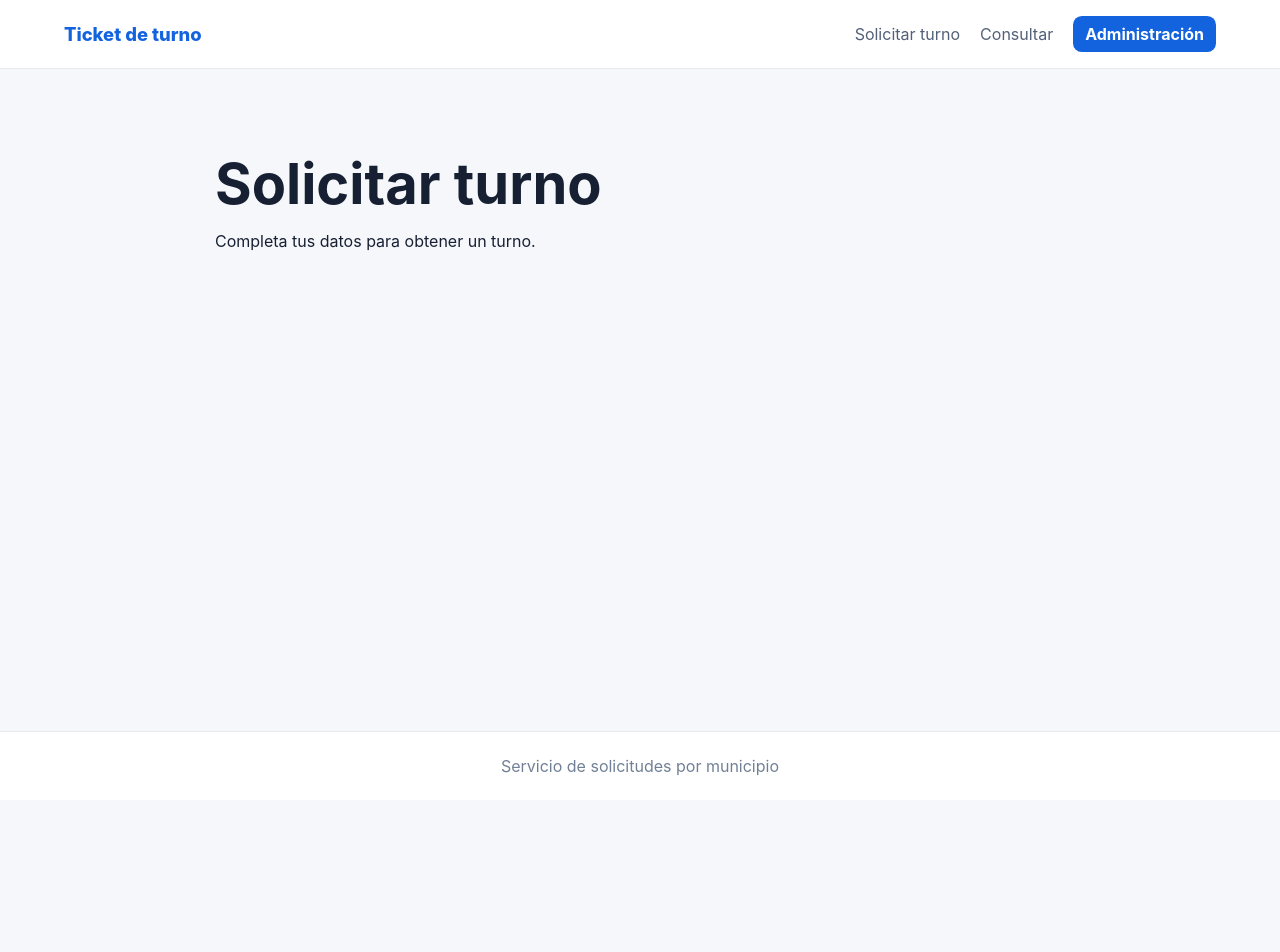
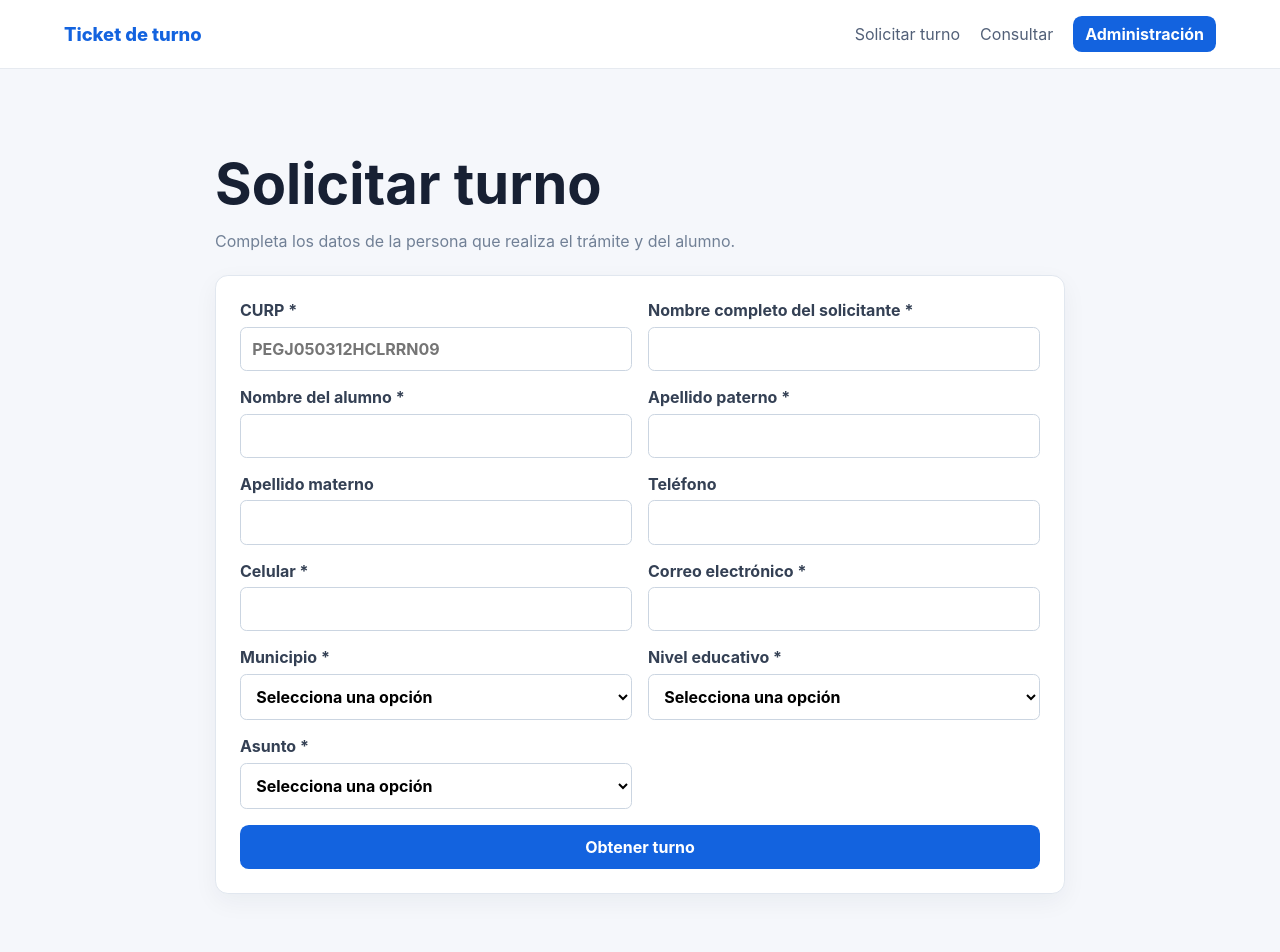
Before and after one commit to miwaangel/parcial2_proyecto_web, a React app in the folder frontend/: page /solicitar in a window 1280 px wide. Shown: the top 952 px of the page. Before the commit the page ends 800 px from the top, so only its background shows below. Built offline with nearby package versions, Linux system fonts and the light colour scheme; no server answers; the HTML template or start-up script is replaced by a standard one.

Commit message:
issue 17

```diff
--- a/frontend/src/App.css
+++ b/frontend/src/App.css
@@ -12,4 +12,8 @@
 .stat { padding: 1.25rem; background: #fff; border: 1px solid #e1e7ef; border-radius: .7rem; }
 .stat strong { display: block; font-size: 2rem; margin-top: .5rem; }
 .catalog-grid { display: grid; grid-template-columns: repeat(3, 1fr); gap: 1rem; }
+.form-grid { display: grid; grid-template-columns: repeat(2, 1fr); gap: 1rem; }
+.success-card { border-top: 4px solid #087443; }
+.result-details { display: grid; gap: .35rem; margin-top: 1.25rem; padding: 1rem; background: #f5f7fb; border-radius: .5rem; }
 @media (max-width: 700px) { .stat-grid, .catalog-grid { grid-template-columns: 1fr; } }
+@media (max-width: 700px) { .form-grid { grid-template-columns: 1fr; } }
--- a/frontend/src/pages/PublicRequestPage.jsx
+++ b/frontend/src/pages/PublicRequestPage.jsx
@@ -1,3 +1,70 @@
+import { useEffect, useState } from 'react'
+import { Link } from 'react-router-dom'
+import { crearSolicitud } from '../services/solicitudService'
+import { listarCatalogo } from '../services/catalogoService'
+
+const initialForm = {
+  curp: '', nombreCompleto: '', nombre: '', paterno: '', materno: '',
+  telefono: '', celular: '', correo: '', municipioId: '', nivelId: '', asuntoId: '',
+}
+
 export default function PublicRequestPage() {
-  return <section className="form-page"><h1>Solicitar turno</h1><p>Completa tus datos para obtener un turno.</p></section>
+  const [form, setForm] = useState(initialForm)
+  const [catalogos, setCatalogos] = useState({ municipios: [], niveles: [], asuntos: [] })
+  const [result, setResult] = useState(null)
+  const [error, setError] = useState('')
+  const [loading, setLoading] = useState(false)
+
+  useEffect(() => {
+    Promise.all(['municipios', 'niveles', 'asuntos'].map((tipo) => listarCatalogo(tipo)))
+      .then(([municipios, niveles, asuntos]) => setCatalogos({ municipios, niveles, asuntos }))
+      .catch((err) => setError(err.message))
+  }, [])
+
+  const update = (event) => {
+    const { name, value } = event.target
+    setForm((current) => ({ ...current, [name]: name === 'curp' ? value.toUpperCase() : value }))
+  }
+
+  async function submit(event) {
+    event.preventDefault(); setError(''); setLoading(true)
+    if (!/^[A-Z]{4}\d{6}[HM][A-Z]{5}[A-Z0-9]\d$/.test(form.curp)) {
+      setError('La CURP debe tener 18 caracteres y un formato válido'); setLoading(false); return
+    }
+    try { setResult(await crearSolicitud(form)) } catch (err) { setError(err.message) } finally { setLoading(false) }
+  }
+
+  if (result) return <section className="form-page narrow">
+    <div className="card success-card">
+      <p className="eyebrow">Solicitud registrada</p><h1>Tu turno es {result.turno}</h1>
+      <p>Guarda tu CURP y turno para consultar o modificar tu solicitud.</p>
+      <div className="result-details"><strong>{result.nombreCompleto}</strong><span>CURP: {result.curp}</span><span>Municipio: {result.municipio?.nombre}</span></div>
+      <div className="actions"><Link className="button" to="/consultar">Consultar solicitud</Link><button className="button secondary" onClick={() => { setResult(null); setForm(initialForm) }}>Nueva solicitud</button></div>
+    </div>
+  </section>
+
+  return <section className="form-page">
+    <h1>Solicitar turno</h1><p className="muted">Completa los datos de la persona que realiza el trámite y del alumno.</p>
+    <form className="card form" onSubmit={submit}>
+      <div className="form-grid">
+        <label>CURP *<input name="curp" required maxLength="18" value={form.curp} onChange={update} placeholder="PEGJ050312HCLRRN09" /></label>
+        <label>Nombre completo del solicitante *<input name="nombreCompleto" required value={form.nombreCompleto} onChange={update} /></label>
+        <label>Nombre del alumno *<input name="nombre" required value={form.nombre} onChange={update} /></label>
+        <label>Apellido paterno *<input name="paterno" required value={form.paterno} onChange={update} /></label>
+        <label>Apellido materno<input name="materno" value={form.materno} onChange={update} /></label>
+        <label>Teléfono<input name="telefono" inputMode="tel" value={form.telefono} onChange={update} /></label>
+        <label>Celular *<input name="celular" required inputMode="tel" value={form.celular} onChange={update} /></label>
+        <label>Correo electrónico *<input name="correo" required type="email" value={form.correo} onChange={update} /></label>
+        <Select name="municipioId" label="Municipio *" options={catalogos.municipios} value={form.municipioId} onChange={update} />
+        <Select name="nivelId" label="Nivel educativo *" options={catalogos.niveles} value={form.nivelId} onChange={update} />
+        <Select name="asuntoId" label="Asunto *" options={catalogos.asuntos} value={form.asuntoId} onChange={update} />
+      </div>
+      {error && <p className="error">{error}</p>}
+      <button className="button" type="submit" disabled={loading}>{loading ? 'Guardando...' : 'Obtener turno'}</button>
+    </form>
+  </section>
 }
+
+function Select({ name, label, options, value, onChange }) {
+  return <label>{label}<select name={name} required value={value} onChange={onChange}><option value="">Selecciona una opción</option>{options.map((option) => <option key={option.id} value={option.id}>{option.nombre}</option>)}</select></label>
+}
```
